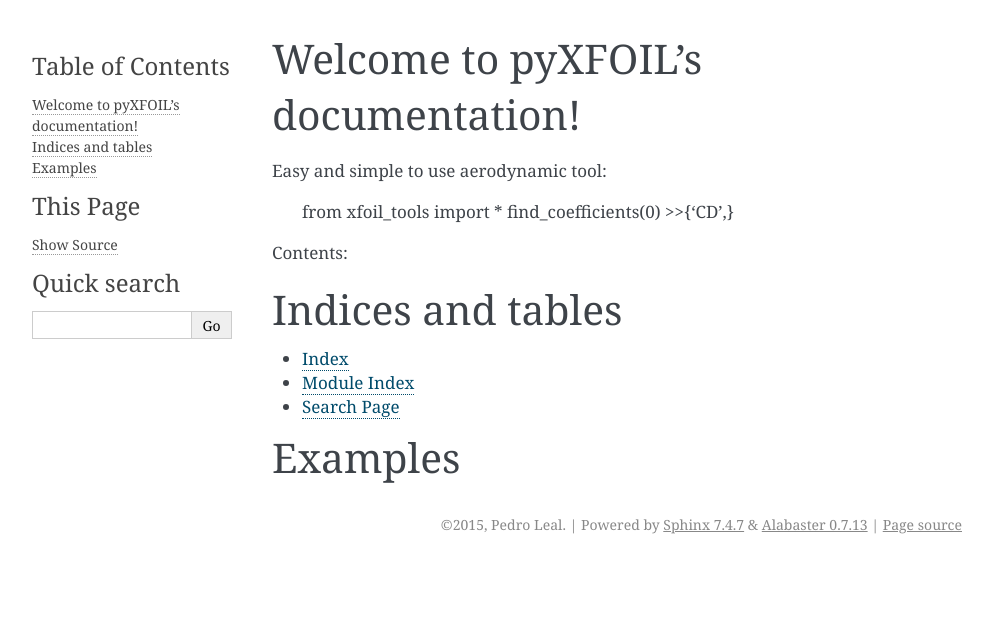
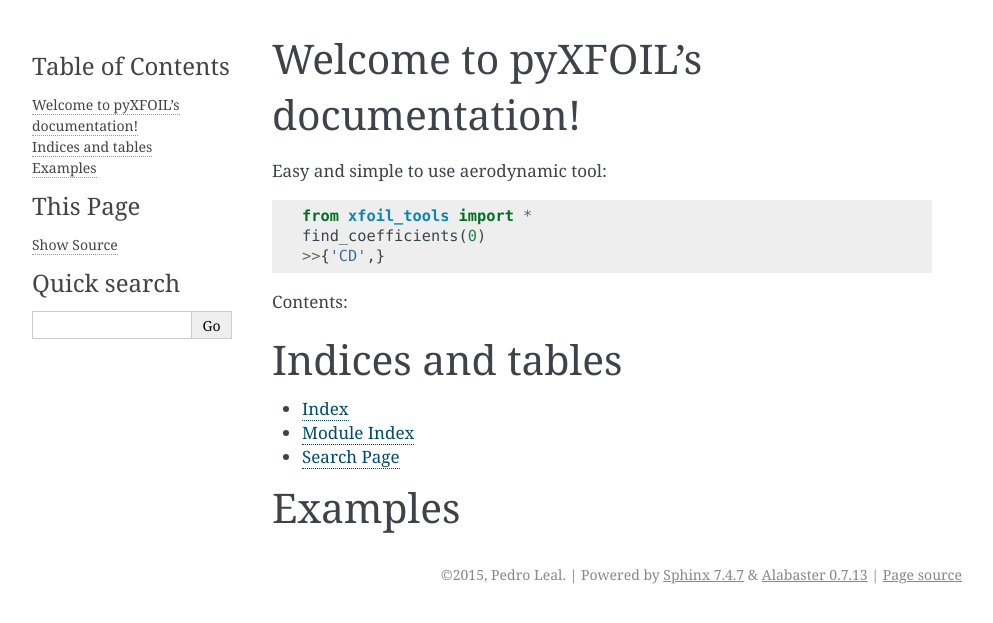
Before and after one commit to leal26/AeroPy, a Sphinx documentation site: the page built from docs/index.rst, in a window 1280 px wide. Shown: the top 623 px of the page, without its empty margins (148-1141 px from the left). Built offline with Sphinx 7.4.7, drawn with Linux system fonts in a browser that asks for light colours.

```diff
--- a/docs/index.rst
+++ b/docs/index.rst
@@ -3,6 +3,8 @@
 Welcome to pyXFOIL's documentation!
 ===================================
 Easy and simple to use aerodynamic tool:
+
+.. code-block:: python
 
     from xfoil_tools import *
     find_coefficients(0)
```
Also changed, not shown: README.md (+0 -2 lines), 4 other files.
